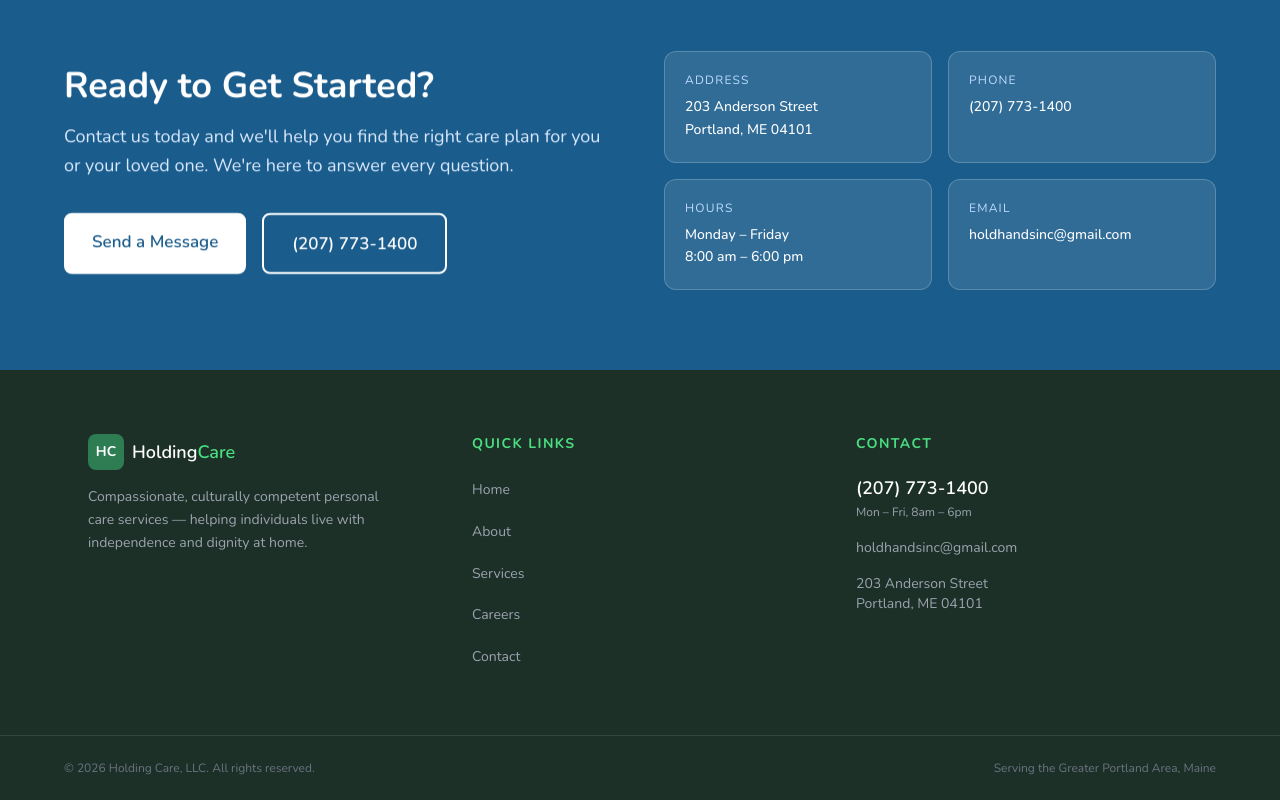
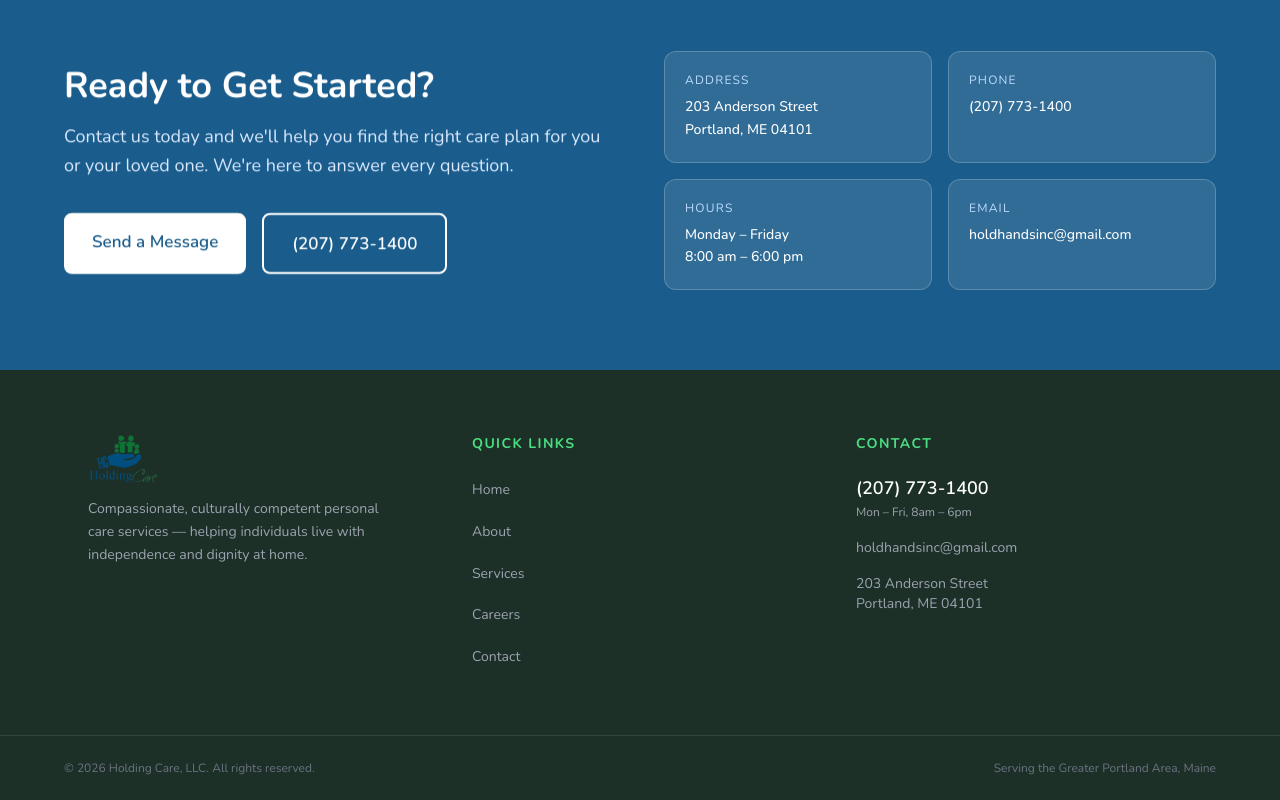
Before and after one commit to mohamedanoor/Holding-Care, a Next.js app: page / in a window 1280 px wide. Shown: the part 2390-3190 px from the top of the page. Built offline with nearby package versions, Linux system fonts and the light colour scheme.

Commit message:
update footer logo to image

```diff
--- a/components/layout/Footer.tsx
+++ b/components/layout/Footer.tsx
@@ -1,4 +1,5 @@
 import Link from "next/link";
+import Image from "next/image";
 
 const links = [
   { href: "/", label: "Home" },
@@ -14,14 +15,9 @@
       <div className="max-w-6xl mx-auto px-6 py-16 grid md:grid-cols-3 gap-12">
         {/* Brand */}
         <div>
-          <div className="flex items-center gap-2 mb-4">
-            <div className="w-9 h-9 rounded-lg bg-[var(--green)] flex items-center justify-center">
-              <span className="text-white font-bold text-sm font-mono">HC</span>
-            </div>
-            <span className="font-semibold text-white text-lg">
-              Holding<span className="text-green-400">Care</span>
-            </span>
-          </div>
+        <div className="mb-4">
+  <Image src="/logo.png" alt="Holding Care" width={140} height={48} className="h-12 w-auto" />
+</div>
           <p className="text-sm text-gray-400 leading-relaxed max-w-xs">
             Compassionate, culturally competent personal care services — helping
             individuals live with independence and dignity at home.
```
